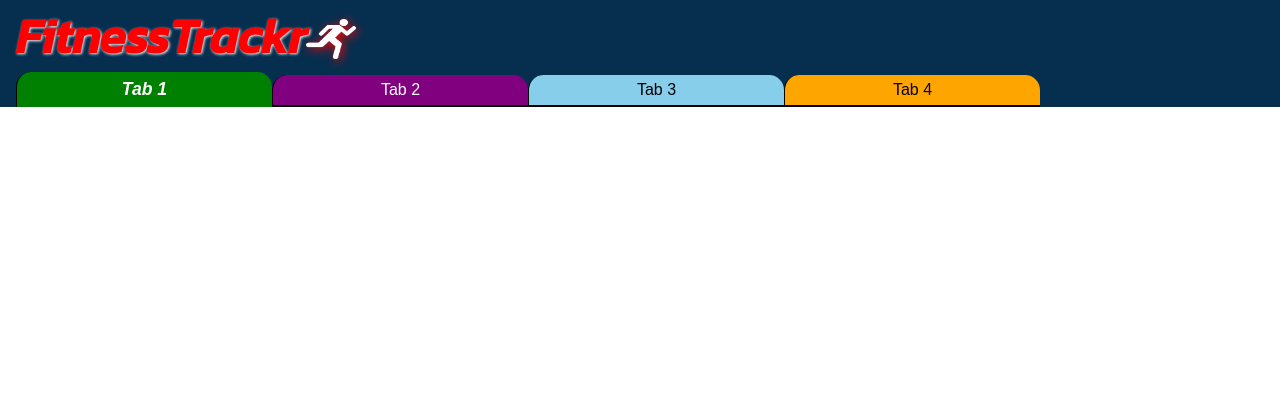
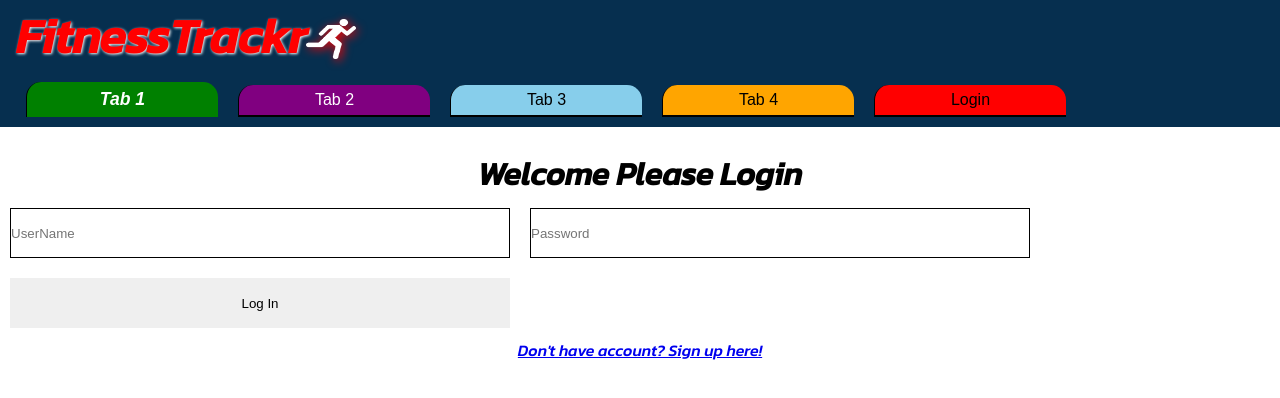
Before and after one commit to ericdloving/FitnessFrontend, a React (Create React App) app: page /Login in a window 1280 px wide. Shown: the top 398 px of the page. Built offline with nearby package versions, Linux system fonts and the light colour scheme; a web font is replaced by a local one.

Commit message:
working on login

```diff
--- a/src/api/index.js
+++ b/src/api/index.js
@@ -10,24 +10,32 @@ export async function getRotuines() {
         throw error
     }
 }
-export async function name () {
-    try {
-        return
-    } catch (error) {
-        throw error
-    }
-}
-export async function name () {
-    try {
-        return
-    } catch (error) {
-        throw error
-    }
-}
-export async function name () {
-    try {
-        return
-    } catch (error) {
-        throw error
-    }
-}
+export async function login(username, password) {
+    const response = await fetch(`${BASE}/users/login`, {
+      method: "POST",
+      headers: {
+        "Content-Type": "application/json",
+      },
+      body: JSON.stringify({
+          username: username,
+          password: password,
+        })
+    });
+    const result = await response.json();
+    const token = result.data.token;
+    return token;
+  }
+// export async function name () {
+//     try {
+//         return
+//     } catch (error) {
+//         throw error
+//     }
+// }
+// export async function name () {
+//     try {
+//         return
+//     } catch (error) {
+//         throw error
+//     }
+// }
--- a/src/components/App.js
+++ b/src/components/App.js
@@ -10,7 +10,7 @@ const App = ()=>{
                 <Route path="/Tab1" element={<Tab1 />}/>
                 <Route path="/Tab2" element={<Tab2 />}/>
                 {/* <Route path="/Tab3" element={<Tab3 />}/> */}
-                <Route path="/" element={<Login />}/>
+                <Route path="/Login" element={<Login />}/>
             </Routes>
         </div>
     );
--- a/src/components/Login.js
+++ b/src/components/Login.js
@@ -1,23 +1,63 @@
 import React, { useState } from "react";
 import { Link, useNavigate } from "react-router-dom";
+import "./login.css"
+import {login} from "../api"
 
 const Login = () => {
+    const [username, setUsername] = useState("");
+    const [password, setPassword] = useState("");
+    const navigate = useNavigate();
+
+
+    const handleSubmit = async (event) => {
+        try {
+        event.preventDefault();
+        const token = await login(username, password);
+        if(token){
+        localStorage.setItem("token", token);
+        setUsername("")
+        setPassword("")
+        navigate("/Tab1")
+        }
+        } catch (error) {
+            throw error
+        }
+
+    }
+
+    const userNameChange = (event) => {
+            setUsername(event.target.value);
+          };
+
+    const passwordChange = (event) => {
+            setPassword(event.target.value);
+          };
     return (
-        <center><div className= "tab1Bdy">
+        <div className= "tab1Bdy">
         <h1 className="tab1Hd">Welcome Please Login</h1>
-        <form>
+        <form id="loginform" onSubmit={handleSubmit}>
+        <div className="boxes">
             <input className="input"
+            className="input"
             type="text"
             name="username"
-            placeholder="UserName"/>
+            placeholder="UserName"
+            required={true}
+            minLength="1"
+            onChange={userNameChange}/>
             <input className="input"
+            className="input"
             type="password"
             name="password"
-            placeholder="Password"/>
+            placeholder="Password"
+            required={true}
+            minLength="5"
+            onChange={passwordChange}/>
             <button type="submit">Log In</button>
+            </div>
         </form>
         <Link to="/Register">Don't have account? Sign up here!</Link>
-    </div></center>
+    </div>
     );
     };
 export default Login;
--- a/src/components/TabBar.css
+++ b/src/components/TabBar.css
@@ -21,7 +21,7 @@
     border-top-right-radius: 15px;
     border-top-left-radius: 15px;
     height: 2em;
-    width: 20vw; /*need to change if tab count changes*/
+    width: 15vw; /*need to change if tab count changes*/
     font-family: sans-serif;
     font-size: 1em;
     white-space:nowrap;
@@ -52,3 +52,7 @@
     background-color: orange;
     color: black;
 }
+#tab5 {
+    background-color: red;
+    color: black;
+}
--- a/src/components/TabBar.js
+++ b/src/components/TabBar.js
@@ -20,6 +20,7 @@ const TabBar = ()=>{
             <button className={selectedTab==="2" ? "tab active": "tab"} id="tab2" onClick={(event)=>{setSelectedTab(event.target.value); navigate("/Tab2")}} value="2">Tab 2</button>
             <button className={selectedTab==="3" ? "tab active": "tab"} id="tab3" onClick={handleTabClick} value="3">Tab 3</button>
             <button className={selectedTab==="4" ? "tab active": "tab"} id="tab4" onClick={handleTabClick} value="4">Tab 4</button>
+            <button className={selectedTab==="5" ? "tab active": "tab"} id="tab5" onClick={(event)=>{setSelectedTab(event.target.value); navigate("/Login")}} value="5">Login</button>
         </div>
     )
 
```
